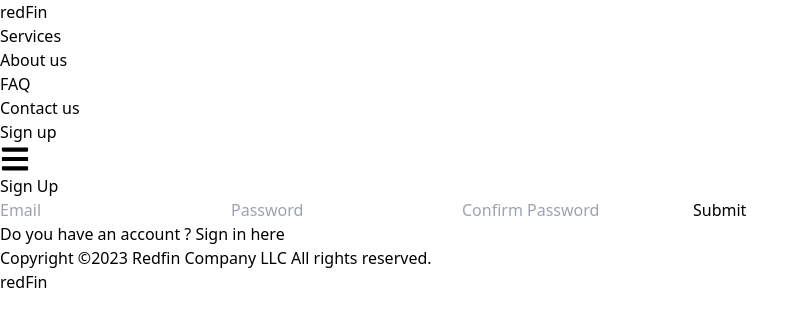
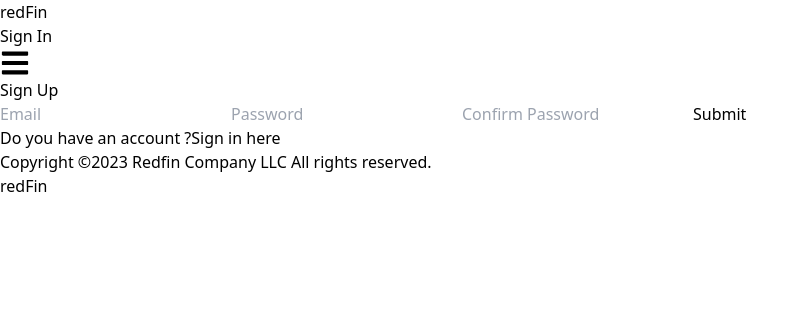
Before and after one commit to Alfredosang/redfin-demo, a React (Vite) app: page /Signup in a window 1280 px wide. Shown: the top 326 px of the page, without its empty margins (0-809 px from the left). Built offline with nearby package versions, Linux system fonts and the light colour scheme.

Commit message:
codebase cleanup

```diff
--- a/src/App.tsx
+++ b/src/App.tsx
@@ -6,6 +6,7 @@
 import { Routes, Route} from 'react-router-dom'
 import Signup from './pages/Signup'
 import Signin from './pages/Signin'
+
 
 function App() {
 
@@ -25,8 +26,9 @@
 
         <Routes>
           <Route path='/' element={<Homepage />} />
-          <Route path='signup' element={<Signup />} />
-          <Route path='signin' element={<Signin />} />
+          <Route path='Signup' element={<Signup />} />
+          <Route path='Signin' element={<Signin/>} />
+          <Route path='Signup/Signin' element={<Signin/>} />
         </Routes>
 
 
--- a/src/components/Hero.tsx
+++ b/src/components/Hero.tsx
@@ -1,4 +1,5 @@
 import hero from '../assets/hero.png'
+import { Link } from 'react-router-dom';
 
 const Hero = () => {
     return (
@@ -6,12 +7,13 @@
             <div className='flex flex-col-reverse md:flex-row lg:flex-row  xl:flex-row  justify-center md:items-center md:justify-between lg:justify-between xl:justify-between'>
 
                 <div className='space-y-5 w-[340px] md:w-[40rem] px-7'>
-                    <div className='w-60 rounded-full flex justify-center py-2 bg-red-200 font-medium'><h2 className='text-red-600 text-xl'>Major Benefits</h2></div>
                     <div><h2 className='text-black text-2xl font-bold md:text-6xl'>Bank swiftly with ease and comfort</h2></div>
                     <div className='w-[340px] md:w-[500px]'><h2 className=' text-gray-500 '>Your Redfin account allows you enjoy zero transaction fees,
                         zero account fees, and an annual interest of 5% per year.</h2>
                     </div>
-                    <div className='flex items-center space-x-2'><h2 className='text-red-600 font-semibold text-xl'>Learn more</h2> </div>
+                    <Link to='Signup'>
+                        <button className='w-[200px] h-[50px] rounded-md bg-red-600 text-white text-xl font-semibold mt-5'>Sign up</button>
+                    </Link>
                 </div>
 
                 <div className='flex justify-center pb-7'>
--- a/src/components/Navbar.tsx
+++ b/src/components/Navbar.tsx
@@ -7,10 +7,10 @@
     return (
 
         <div className=''>
-            <nav className='flex  justify-between shadow-sm px-7 md:px-32 items-center fixed z-10  h-[100px] bg-white w-full  mx-auto '>
+            <nav className='flex  justify-between shadow-sm px-7 md:px-60 items-center fixed z-10  h-[100px] bg-white w-full  mx-auto '>
                 <div className='flex justify-start items-center'>
                     <Link to='/'>
-                        <div className="font-bold text-2xl">red<span className="text-red-600">Fin</span></div>
+                        <div className="font-bold text-xl md:text-3xl">red<span className="text-red-600">Fin</span></div>
                     </Link>
                 </div>
 
@@ -18,12 +18,8 @@
 
 
                 <div className='hidden md:flex justify-start space-x-10  items-center  '>
-                    <div><h1 className='text-gray-800 hover:scale-105 duration-300 cursor-pointer '>Services</h1></div>
-                    <div><h1 className='text-gray-800 hover:scale-105 duration-300 cursor-pointer '>About us</h1></div>
-                    <div><h1 className='text-gray-800 hover:scale-105 duration-300 cursor-pointer '>FAQ</h1></div>
-                    <div><h1 className='text-gray-800 hover:scale-105 duration-300 cursor-pointer '>Contact us</h1></div>
-                    <Link to='signup'>
-                        <button className='w-[100px] h-[50px] rounded-md bg-red-600 text-white text-xl font-semibold'>Sign up</button>
+                    <Link to='Signin'>
+                        <button className='w-[200px] h-[50px] rounded-md bg-red-600 text-white text-xl font-semibold'>Sign In</button>
                     </Link>
 
 
@@ -35,8 +31,8 @@
                 {nav && (
                     <div className={`${!nav ? 'hidden' : 'flex'}  flex-col items-center justify-center bg-white absolute top-0 left-0 w-full h-screen`}>
 
-                        <Link to='signup' onClick={() => setNav(!nav)} className='bg-red-600 h-[70px]  w-[340px] rounded-md flex justify-center items-center text-white text-2xl m-5 cursor-pointer'>Sign up</Link>
-                        <Link to='signin' onClick={() => setNav(!nav)} className='bg-red-600 h-[70px]  w-[340px] rounded-md flex justify-center items-center text-white text-2xl m-5 cursor-pointer'>Sign in</Link>
+                        <Link to='Signup' onClick={() => setNav(!nav)} className='bg-red-600 h-[70px]  w-[340px] rounded-md flex justify-center items-center text-white text-2xl m-5 cursor-pointer'>Sign up</Link>
+                        <Link to='Signin' onClick={() => setNav(!nav)} className='bg-red-600 h-[70px]  w-[340px] rounded-md flex justify-center items-center text-white text-2xl m-5 cursor-pointer'>Sign in</Link>
                     </div>
                 )}
 
--- a/src/pages/Homepage.tsx
+++ b/src/pages/Homepage.tsx
@@ -1,6 +1,4 @@
-// import Footer from "../components/Footer"
 import Hero from "../components/Hero"
-// import { Navbar } from "../components/Navbar"
 
 
 const Homepage = () => {
--- a/src/pages/Signin.tsx
+++ b/src/pages/Signin.tsx
@@ -1,5 +1,4 @@
-// import signin from '../assets/signin.png'
-// import { Link } from 'react-router-dom';
+
 
 const Signin = () => {
     return (
@@ -9,14 +8,6 @@
 
             <div className='container mx-auto py-40 md:py-60 max-w-[1300px]'>
                 <div className='flex justify-center items-center'>
-                    {/* <div className='flex flex-col sm:flex-col md:flex-row lg:flex-row  xl:flex-row  justify-center md:items-center md:justify-between lg:justify-between xl:justify-between'> */}
-
-
-                    {/*
-                    <div className='flex justify-center '>
-                        <img src={signin} alt='phone' className='w-[40rem] md:w-[40rem] ' />
-
-                    </div> */}
 
 
                     <div className='bg-gray-300  shadow-lg shadow-transparent w-full md:w-[500px] h-[400px] rounded-lg pt-7 '>
@@ -24,14 +15,9 @@
                         <form className='flex flex-col justify-items-center px-10'>
                             <input type='email' placeholder='Email' autoComplete='email' className='py-4 px-2 m-5 rounded-md'></input>
                             <input type='password' placeholder='Password' autoComplete='password' className='py-4 px-2 m-5 rounded-md'></input>
-                            {/* <input type='password' placeholder='Confirm Password' autoComplete='password' className='py-4 px-2 m-5 rounded-md'></input> */}
                             <button className='bg-red-600 text-white py-5 m-5 rounded-md hover:bg-white hover:text-black font-bold'>Submit</button>
 
                         </form>
-
-                        <div className='text-white px-16'>
-                            <p className='text-black text-center'>Forgot password ? <span className='text-red-600 font-bold hover:text-black cursor-pointer'>Click here</span></p>
-                        </div>
 
                     </div>
                 </div>
--- a/src/pages/Signup.tsx
+++ b/src/pages/Signup.tsx
@@ -1,4 +1,3 @@
-// import signup from '../assets/Signup.png'
 import { Link } from 'react-router-dom';
 
 const Signup = () => {
@@ -10,13 +9,6 @@
                 <div className='flex justify-center items-center'>
 
 
-                    {/*
-                    <div className='flex justify-center '>
-                    <img src={signup} alt='phone' className='w-[40rem] md:w-[40rem] ' />
-
-                </div> */}
-
-
                     <div className='bg-gray-300  shadow-lg shadow-transparent w-full md:w-[500px] h-[600px] rounded-lg pt-7 '>
                         <div className='text-red-600 font-bold text-3xl px-16'>Sign Up</div>
                         <form className='flex flex-col justify-items-center px-10'>
@@ -26,8 +18,14 @@
                             <button className='bg-red-600 text-white py-5 m-5 rounded-md hover:bg-white hover:text-black font-bold'>Submit</button>
 
                         </form>
+
+
                         <div className='text-white px-16'>
-                            <Link to='signin'><p className='text-black text-center'>Do you have an account ? <span className='text-red-600 font-bold hover:text-black cursor-pointer'> Sign in here</span></p></Link>
+                            <p className='text-black text-center'>Do you have an account ?
+                                <Link to='Signin'>
+                                    <button className='text-red-600 font-bold hover:text-black cursor-pointer'> Sign in here</button>
+                                </Link>
+                            </p>
                         </div>
                     </div>
                 </div>
```
Also changed, not shown: src/components/Footer.tsx (+0 -52 lines), 1 other file (tests, documents, lock files or other folders).
